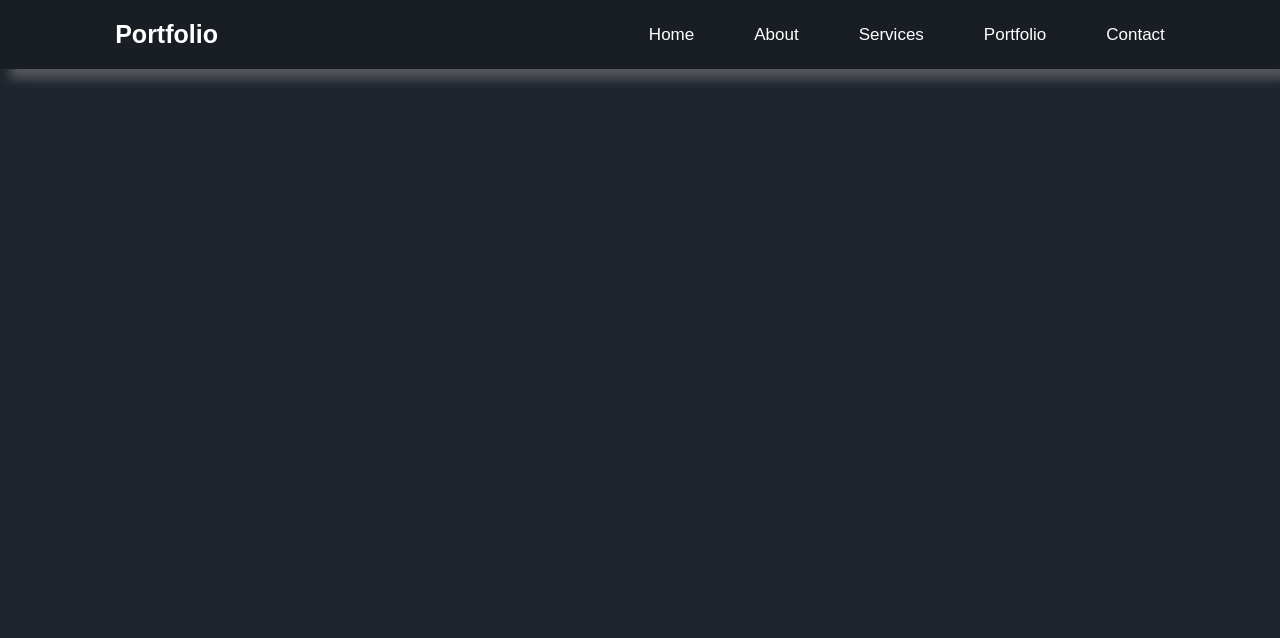
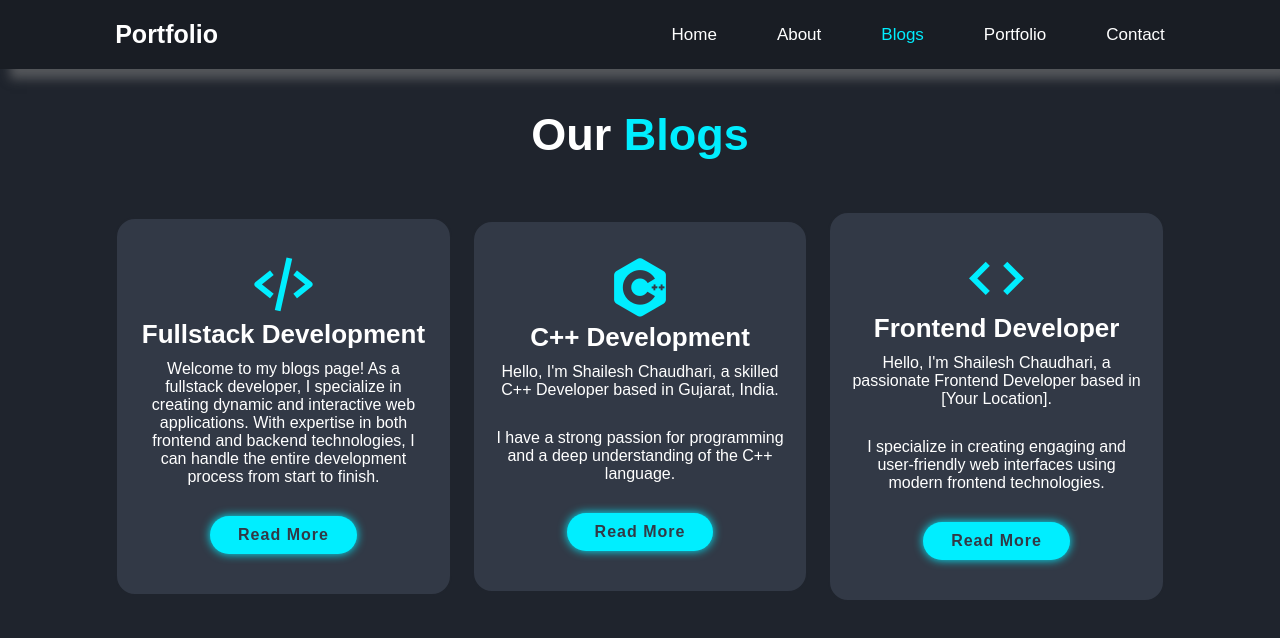
Before and after one commit to Shailesh93602/myportfolio, a React (Create React App) app: page /blogs in a window 1280 px wide. Shown: the top 638 px of the page. Built offline with nearby package versions, Linux system fonts and the light colour scheme.

Commit message:
Added blogs page

```diff
--- a/public/style.css
+++ b/public/style.css
@@ -228,11 +228,11 @@
     margin: 2rem 0 3rem;
   }
 
-  .services h2{
+  .blogs h2{
     margin-bottom: 5rem;
   }
 
-  .services-container{
+  .blogs-container{
     display: flex;
     justify-content: center;
     align-items: center;
@@ -240,7 +240,7 @@
     gap: 2rem;
   }
 
-  .services-container .services-box{
+  .blogs-container .blogs-box{
     flex: 1 1 30rem;
     background: var(--second-bg-color);
     padding: 3rem 2rem 4rem;
@@ -250,21 +250,21 @@
     transition: .5s ease;
   }
 
-  .services-container .services-box:hover{
+  .blogs-container .blogs-box:hover{
     border: .2rem solid var(--main-color);
     transform: scale(1.02);
   }
 
-  .services-box i{
+  .blogs-box i{
     font-size: 7rem;
     color: var(--main-color);
   }
 
-  .services-box h3{
+  .blogs-box h3{
     font-size: 2.6rem;
   }
 
-  .services-box p{
+  .blogs-box p{
     font-size: 1.6rem;
     margin: 1rem 0 3rem;
   }
@@ -456,7 +456,7 @@
     section{
         padding: 10rem 3% 2rem;
     }
-    .services{
+    .blogs{
         padding-bottom: 7rem;
     }
     .portfolio{
@@ -552,7 +552,7 @@
         margin-top: 4rem;
     }
 
-    .services h2{
+    .blogs h2{
         margin-bottom: 3rem;
     }
 
--- a/src/App.js
+++ b/src/App.js
@@ -3,7 +3,7 @@ import {Routes, Route} from 'react-router-dom';
 import Navbar from './components/Navbar';
 import Index from './components/Index';
 import About from './components/About';
-import Services from './components/Services';
+import Blogs from './components/Blogs';
 import Portfolio from './components/Portfolio';
 import Contact from './components/Contact';
 // import Footer from './components/Footer';
@@ -16,7 +16,7 @@ function App() {
       <Routes>
         <Route exact path="/" element={<Index />}/>
         <Route path="/about" element={<About />}/>
-        <Route path="/services" element={<Services />}/>
+        <Route path="/blogs" element={<Blogs />}/>
         <Route path="/portfolio" element={<Portfolio />}/>
         <Route path="/contact" element={<Contact />}/>
       </Routes>
--- a/src/components/Services.jsx
+++ b/src/components/Blogs.jsx
@@ -1,6 +1,6 @@
 import React, { useState } from "react";
 
-const Services = () => {
+const Blogs = () => {
   const [showContent, setShowContent] = useState({
     aboutFsd: false,
     aboutCpp: false,
@@ -15,13 +15,13 @@ const Services = () => {
   };
 
   return (
-    <section className="services padding" id="services">
+    <section className="blogs padding" id="blogs">
       <h2 className="heading">
-        Our <span>Services</span>
+        Our <span>Blogs</span>
       </h2>
 
-      <div className="services-container">
-        <div className="services-box">
+      <div className="blogs-container">
+        <div className="blogs-box">
           <i className="bx bx-code-alt"></i>
           <h3>Fullstack Development</h3>
           {showContent.aboutFsd ? (
@@ -52,7 +52,7 @@ const Services = () => {
           ) : (
             <div id="aboutFsdShort">
               <p>
-                Welcome to my services page! As a fullstack developer, I
+                Welcome to my blogs page! As a fullstack developer, I
                 specialize in creating dynamic and interactive web applications.
                 With expertise in both frontend and backend technologies, I can
                 handle the entire development process from start to finish.
@@ -67,7 +67,7 @@ const Services = () => {
           )}
         </div>
 
-        <div className="services-box">
+        <div className="blogs-box">
           <i className="bx bxl-c-plus-plus"></i>
           <h3>C++ Development</h3>
           {showContent.aboutCpp ? (
@@ -115,7 +115,7 @@ const Services = () => {
           )}
         </div>
 
-        <div className="services-box">
+        <div className="blogs-box">
           <i className="bx bx-code"></i>
           <h3>Frontend Developer</h3>
           {showContent.aboutFd ? (
@@ -163,4 +163,4 @@ const Services = () => {
   );
 };
 
-export default Services;
+export default Blogs;
--- a/src/components/Navbar.jsx
+++ b/src/components/Navbar.jsx
@@ -18,7 +18,7 @@ const Navbar = () => {
       <ul className={`navbar ${menuOpen ? 'active' : ''}`}>
         <li><NavLink to="/" className="links" onClick={closeMenu}>Home</NavLink></li>
         <li><NavLink to="/about" className="links" onClick={closeMenu}>About</NavLink></li>
-        <li><NavLink to="/services" className="links" onClick={closeMenu}>Services</NavLink></li>
+        <li><NavLink to="/blogs" className="links" onClick={closeMenu}>Blogs</NavLink></li>
         <li><NavLink to="/portfolio" className="links" onClick={closeMenu}>Portfolio</NavLink></li>
         <li><NavLink to="/contact" className="links" onClick={closeMenu}>Contact</NavLink></li>
       </ul>
```
